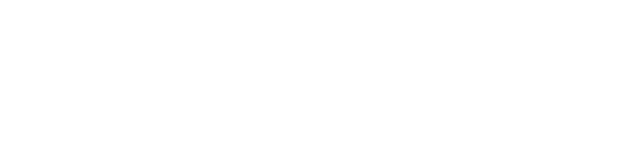
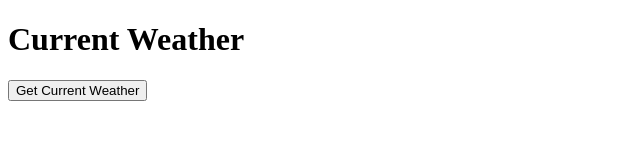
Before and after one commit to justinquidit12/IT24B, a plain HTML site: page current-weather.html in a window 1280 px wide. Shown: the whole page, without its empty margins (0-640 px from the left). Drawn offline with Linux system fonts and the light colour scheme.

Commit message:
nahunong ang code kay brownout

```diff
--- a/current-weather.html
+++ b/current-weather.html
@@ -2,10 +2,46 @@
 <html lang="en">
 <head>
     <meta charset="UTF-8">
-    <meta name="viewport" content="width=\, initial-scale=1.0">
-    <title>current-weather</title>
+    <meta name="viewport" content="width=device-width, initial-scale=1.0">
+    <title>Current Weather</title>
 </head>
 <body>
+    <h1>Current Weather</h1>
+    <button onclick="getWeather()">Get Current Weather</button>
 
 </body>
+<script>
+    const apiKey ="";
+
+    async function getWeather(){
+        console.log("Prompt opened " + Date());
+        const city = prompt("Enter a city name:");
+        console.log("Prompt closed " + Date());
+
+        if(!city){
+            alert("No city entered. ");
+            console.log("No city entered"+Date());
+            return;
+        }
+
+        //API Call
+        const url = `https://api.openweathermap.org/data/2.5/weather?q=${city}&appid${apiKey}&units=metric`;
+
+        try{
+            const response = await fetch(url);
+            if(!response.ok) throw new Error("City not found");
+
+            const data = await response.json();
+
+            const weatherResult = document.getElementById("weatherResult");
+            weatherResult.innerHTML=`
+                <h2>${data.name}, ${data.sys.country}<h2>
+                <p>Temperature: ${data.main.temp} </p>
+                <p>Weather: ${data.weather[0].description}</p>
+                <p>Humidity: ${data.main.humidity} %</p>
+                <p>Wind Speed: ${data.wind.speed} m/s</p>
+            `;
+        }catch(error)
+    }
+</script>
 </html>
```
